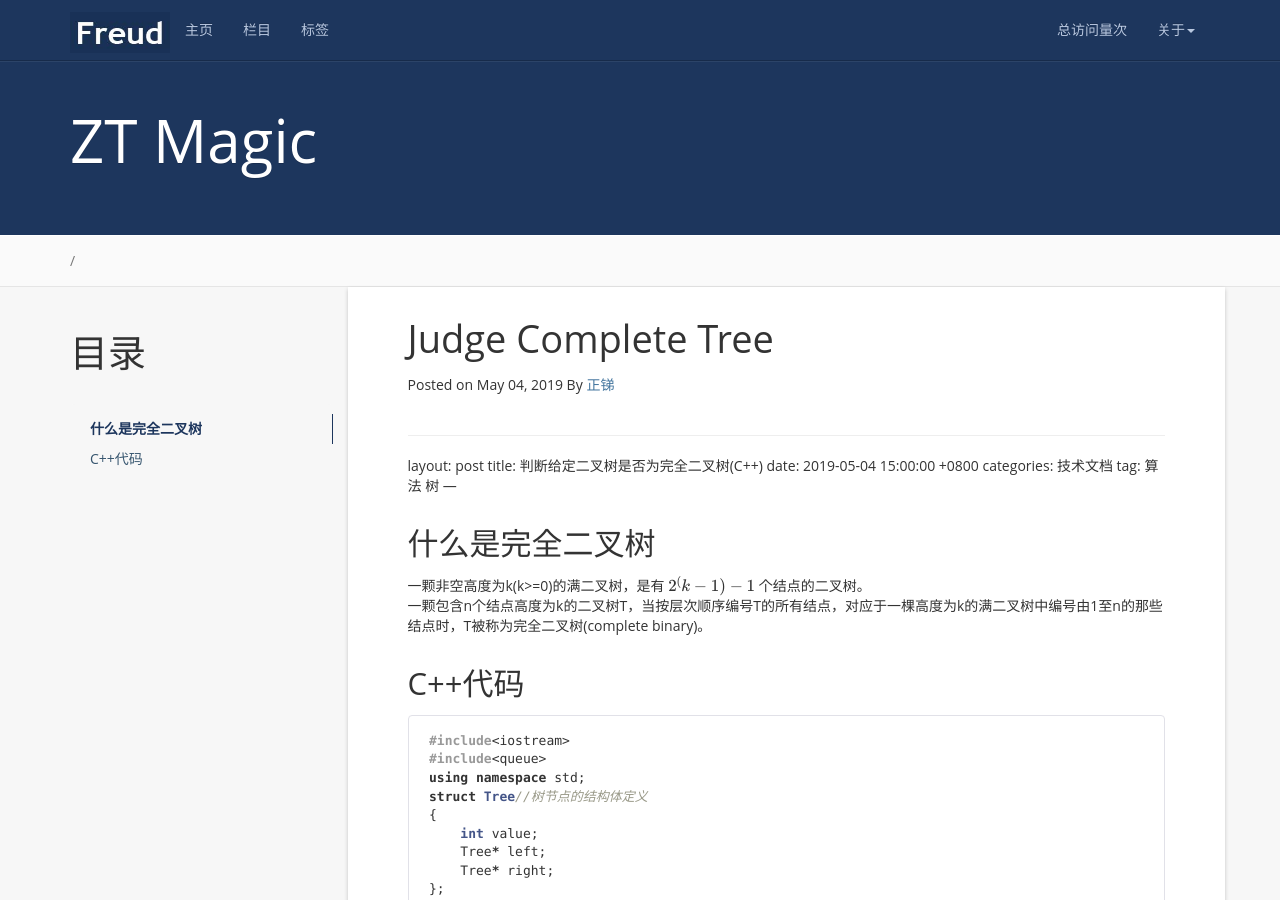
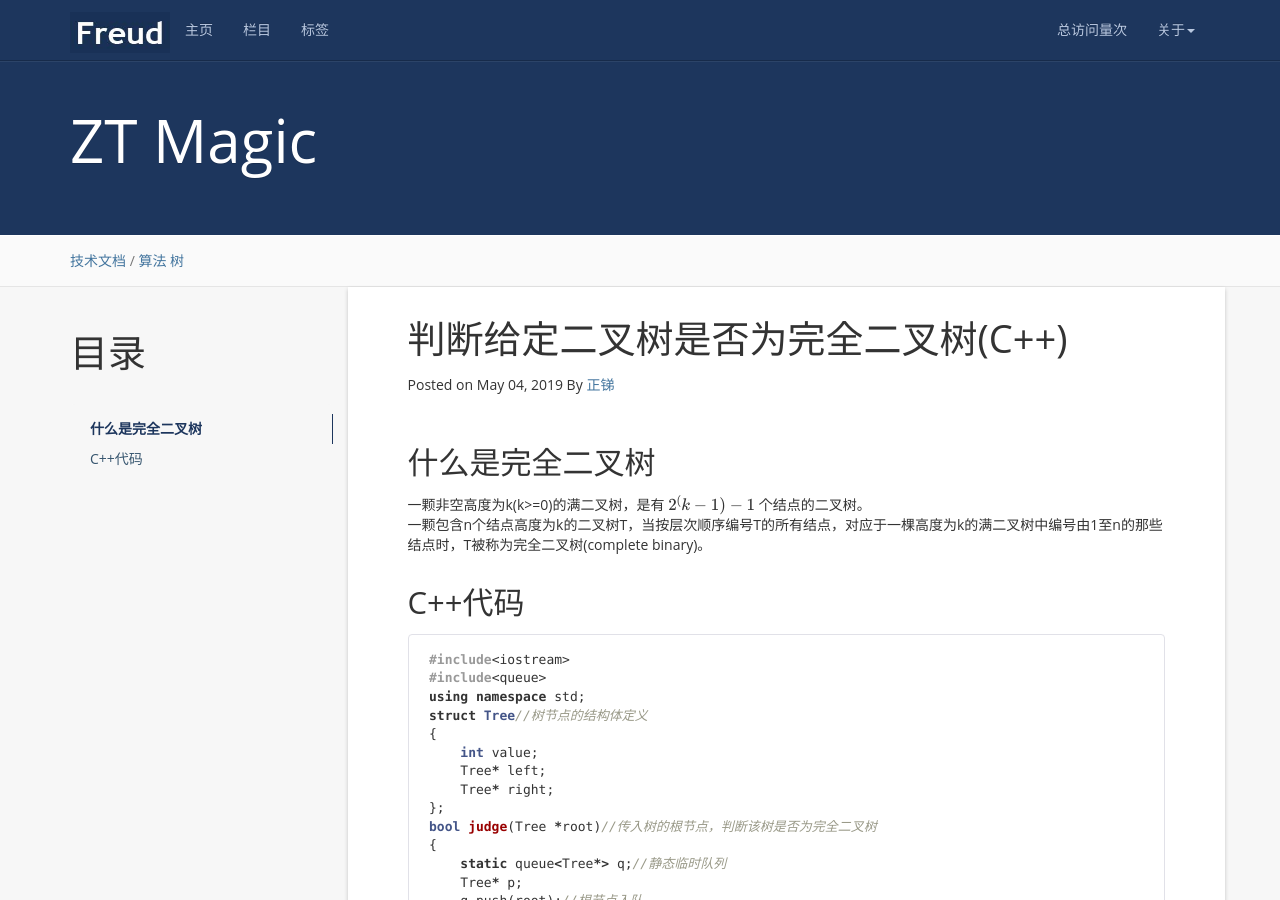
Before and after one commit to ztmail723/ztmail723.github.io, a Jekyll site: the page built from _posts/2019-05-04-Judge-Complete-Tree.md, in a window 1280 px wide and 900 px high. Built offline with Jekyll 4.4.1, drawn with Linux system fonts in a browser that asks for light colours; nearby versions of some CDN libraries; our own code applies the rules of GitHub Pages for plain Markdown files; formulas are drawn with MathJax 3; a script that is not in the unit is left out; comment, search, counter and statistics services are not loaded; part of the change alters nothing that is shown.

Commit message:
Update 2019-05-04-Judge-Complete-Tree.md

```diff
--- a/_posts/2019-05-04-Judge-Complete-Tree.md
+++ b/_posts/2019-05-04-Judge-Complete-Tree.md
@@ -1,3 +1,10 @@
+---
+layout: post
+title:  判断给定二叉树是否为完全二叉树(C++)
+date:   2019-05-04 15:00:00 +0800
+categories: 技术文档
+tag: 算法 树
+---
 <head>
     <script src="https://cdn.mathjax.org/mathjax/latest/MathJax.js?config=TeX-AMS-MML_HTMLorMML" type="text/javascript"></script>
     <script type="text/x-mathjax-config">
@@ -9,13 +16,8 @@
         });
     </script>
 </head>
----
-layout: post
-title:  判断给定二叉树是否为完全二叉树(C++)
-date:   2019-05-04 15:00:00 +0800
-categories: 技术文档
-tag: 算法 树
----
+
+
 
 * content
 {:toc}
```
